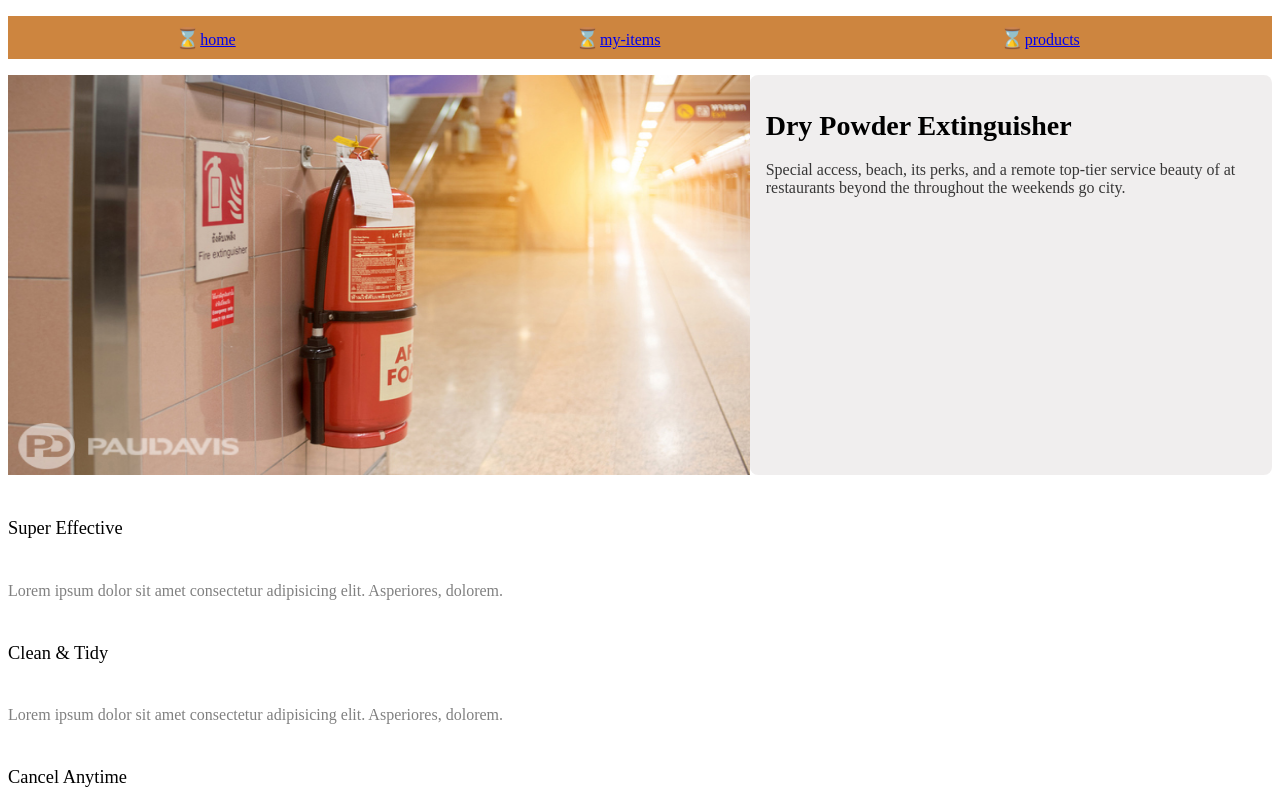
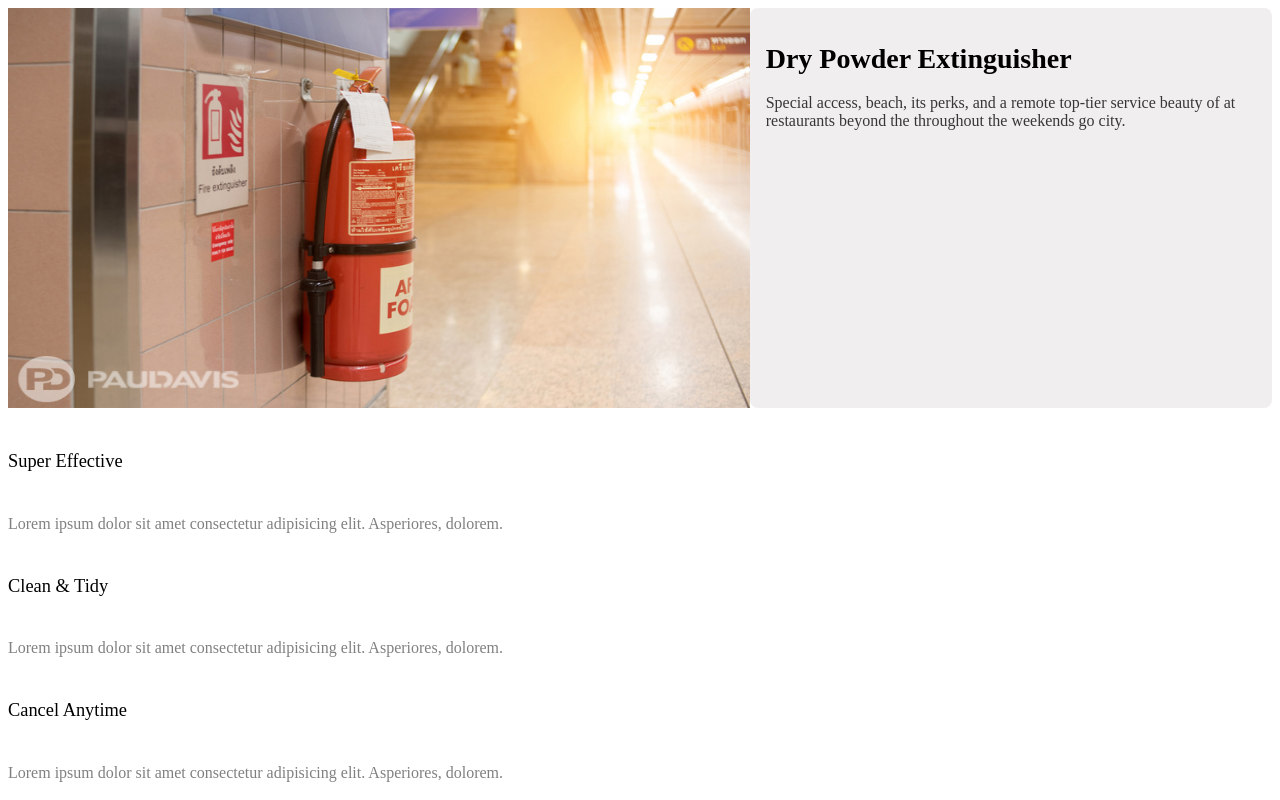
Before and after one commit to utibeinyangetuk/nuxt-client-practice, a Nuxt app: page /products/1 in a window 1280 px wide. Shown: the top 800 px of the page. Built offline with nearby package versions, Linux system fonts and the light colour scheme.

Commit message:
general nav

```diff
--- a/pages/products/_id.vue
+++ b/pages/products/_id.vue
@@ -1,6 +1,5 @@
 <template>
 	<div v-if="products" class="container">
-		<navbar />
 		<div class="hero-container">
 			<img
 				:src="require(`@/assets/images/${products.image}`)"
--- a/pages/products/index.vue
+++ b/pages/products/index.vue
@@ -1,6 +1,5 @@
 <template>
   <div class="container">
-    <navbar />
     <LargeCardDisplay v-for="cardInfo in largeCardInfo.slice(0, 1)" :key="cardInfo.id" :cardsSection="cardInfo" />
     <smallCardDisplay v-for="cardInfo in smallCardInfo" :key="cardInfo.id" :cardsSection="cardInfo" />
   </div>
```
